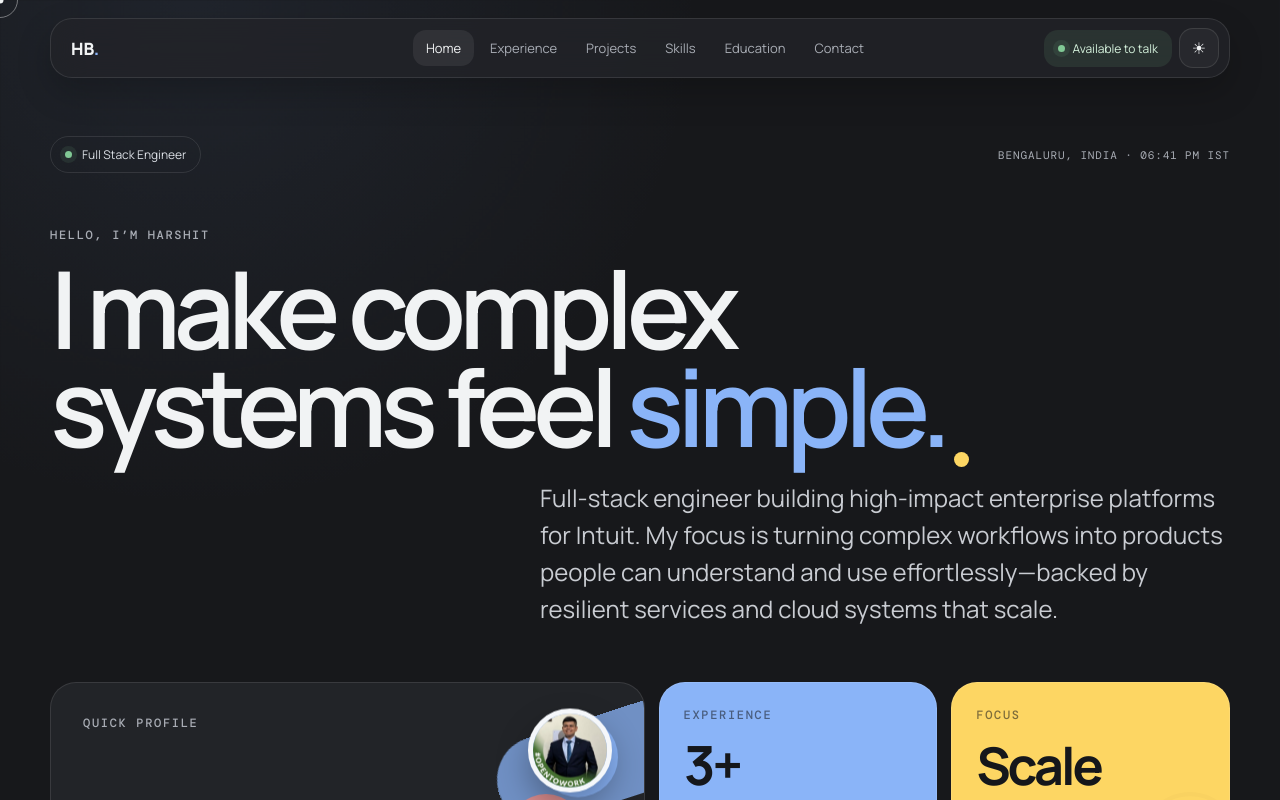
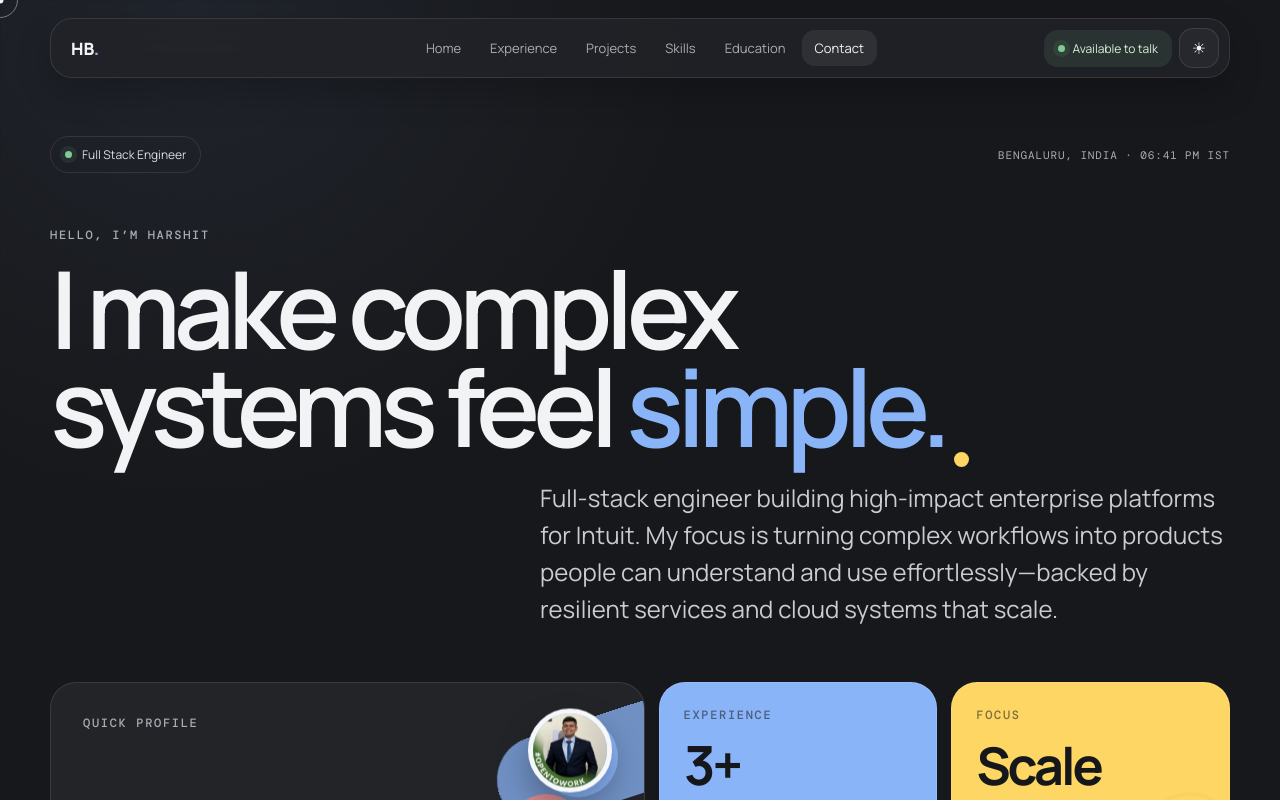
Before and after one commit to Harshit0820/Harshit_Bhatia, a React (Vite) app: page / in a window 1280 px wide. Shown: the top 800 px of the page. Built offline with nearby package versions, Linux system fonts and the light colour scheme.

Commit message:
Update App.jsx

```diff
--- a/src/App.jsx
+++ b/src/App.jsx
@@ -491,16 +491,28 @@ function App() {
   }, []);
 
   useEffect(() => {
-    const updateProgress = () => {
+    const updateScrollState = () => {
       const scrollable = document.documentElement.scrollHeight - window.innerHeight;
       setScrollProgress(scrollable > 0 ? window.scrollY / scrollable : 0);
+
+      const marker = window.scrollY + window.innerHeight * 0.38;
+      const sectionIds = ["home", "assistant", "experience", "work", "skills", "education", "contact"];
+      let current = "home";
+      sectionIds.forEach((id) => {
+        const section = document.getElementById(id);
+        if (section && section.offsetTop <= marker) current = id;
+      });
+      if (window.scrollY + window.innerHeight >= document.documentElement.scrollHeight - 8) {
+        current = "contact";
+      }
+      setActiveSection(current);
     };
-    updateProgress();
-    window.addEventListener("scroll", updateProgress, { passive: true });
-    window.addEventListener("resize", updateProgress);
+    updateScrollState();
+    window.addEventListener("scroll", updateScrollState, { passive: true });
+    window.addEventListener("resize", updateScrollState);
     return () => {
-      window.removeEventListener("scroll", updateProgress);
-      window.removeEventListener("resize", updateProgress);
+      window.removeEventListener("scroll", updateScrollState);
+      window.removeEventListener("resize", updateScrollState);
     };
   }, []);
 
@@ -515,23 +527,8 @@ function App() {
     );
     document.querySelectorAll(".reveal").forEach((element) => revealObserver.observe(element));
 
-    const sectionObserver = new IntersectionObserver(
-      (entries) => {
-        const visible = entries
-          .filter((entry) => entry.isIntersecting)
-          .sort((a, b) => b.intersectionRatio - a.intersectionRatio)[0];
-        if (visible) setActiveSection(visible.target.id);
-      },
-      { rootMargin: "-25% 0px -60%", threshold: [0.05, 0.25, 0.5] },
-    );
-    [...navItems, "assistant"].forEach((id) => {
-      const section = document.getElementById(id);
-      if (section) sectionObserver.observe(section);
-    });
-
     return () => {
       revealObserver.disconnect();
-      sectionObserver.disconnect();
     };
   }, [loading]);
 
```
